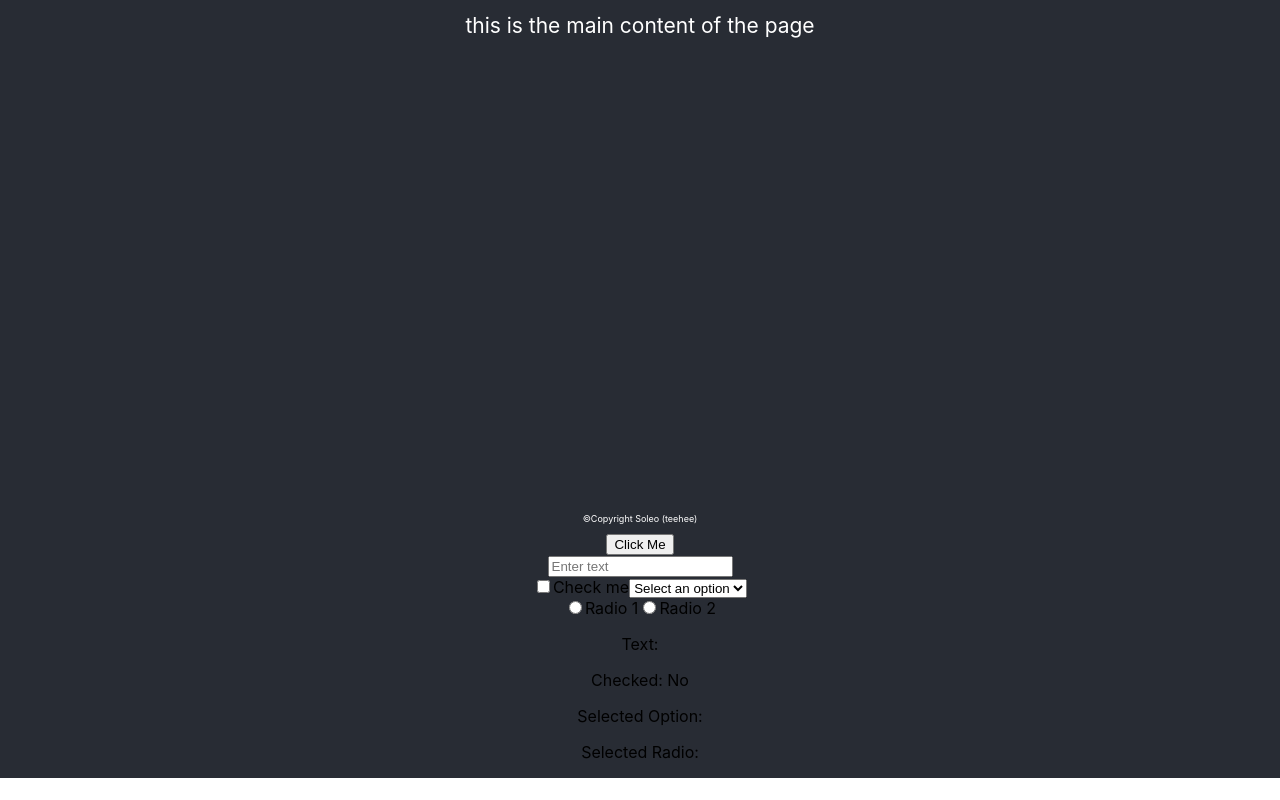
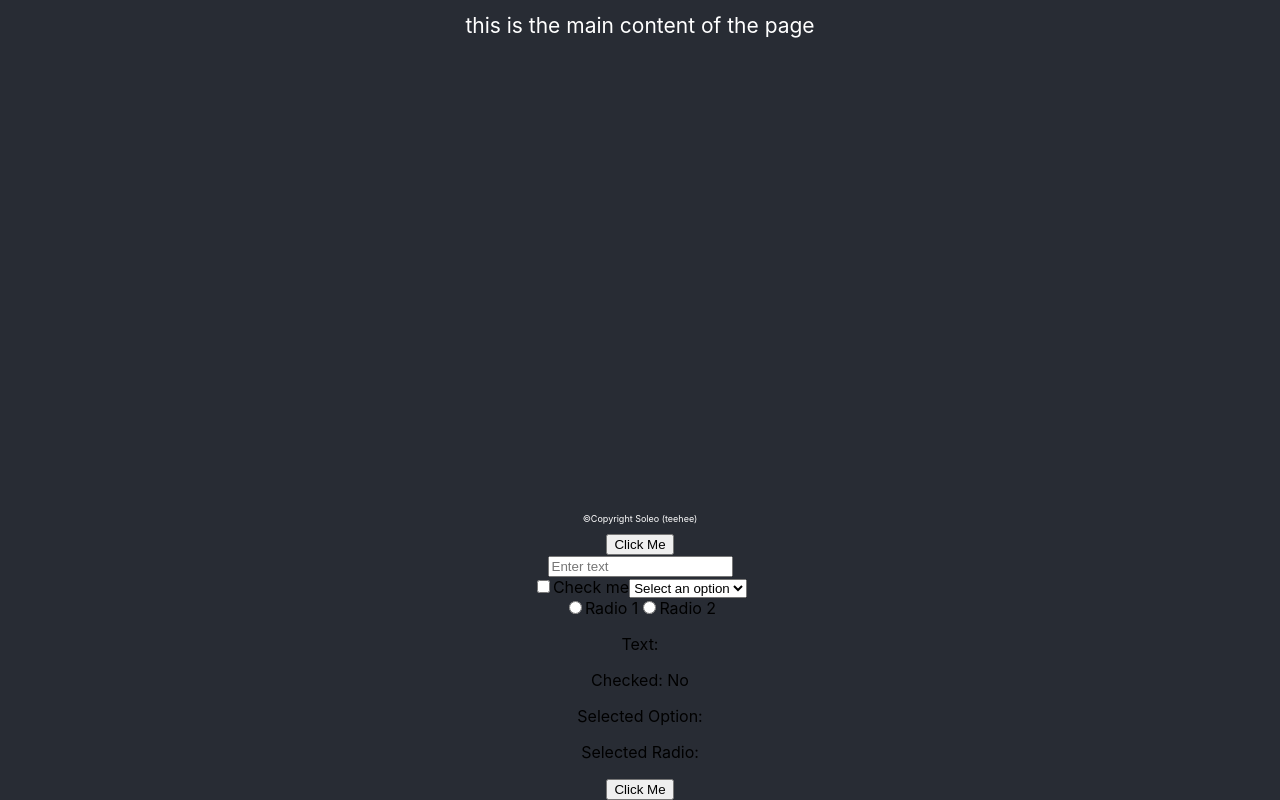
Before and after one commit to soleohess/teacher-assistant-app, a React (Create React App) app: page / in a window 1280 px wide. Shown: the part 248-1048 px from the top of the page. Before the commit the page ends 1026 px from the top, so only its background shows below. Built offline with nearby package versions, Linux system fonts and the light colour scheme.

Commit message:
button stuff + learning

```diff
--- a/src/App.js
+++ b/src/App.js
@@ -4,6 +4,7 @@ import Main from './components/Main';
 import Footer from './components/Footer';
 import './App.css'
 import UIElements from './components/UIElements';
+import TestButton from './components/TestButton';
 
 function App() {
   return (
@@ -12,6 +13,7 @@ function App() {
       <Main description="this is the main content of the page"/>
       <Footer description="©Copyright Soleo (teehee)" />
       <UIElements heading="UI Elements" content="This is some content for the UI elements component." />
+      <TestButton onClick={() => console.log("Button clicked!")} label="Click Me" />
       {/* Other components will go here */}
     </div>
   );
--- a/src/components/TestButton.js
+++ b/src/components/TestButton.js
@@ -3,10 +3,14 @@ import React from "react";
 function TestButton(props) {
     return (
         <div className="TestButton">
-            <h2>{props.heading}</h2>
-            <p>{props.content}</p>
+            <button onClick={props.onClick}>
+                {props.label}
+            </button>
         </div>
     );
 }
 
+
+//<Button onClick={() => alert("Button clicked!")} label="Click Me" />
+
 export default TestButton;
```
